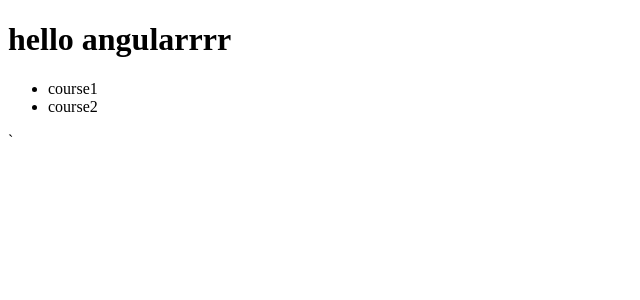
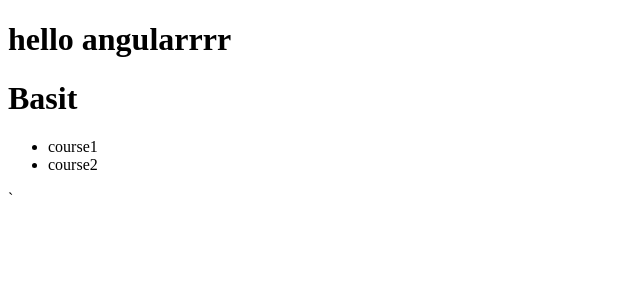
Before and after one commit to dev-basit/learning-angular, an Angular app: page / in a window 1280 px wide. Shown: the top 300 px of the page, without its empty margins (0-640 px from the left). Built offline with nearby package versions, Linux system fonts and the light colour scheme.

Commit message:
using property binding

```diff
--- a/src/app/courses/courses.component.html
+++ b/src/app/courses/courses.component.html
@@ -1 +1,2 @@
+ <h1 [textContent]="author"></h1>
  <ul><li *ngFor="let course of courses">{{course}}</li></ul> `
--- a/src/app/courses/courses.component.ts
+++ b/src/app/courses/courses.component.ts
@@ -7,6 +7,7 @@ import { CoursesService } from '../courses.service';
   styleUrls: ['./courses.component.scss'],
 })
 export class CoursesComponent {
+  author = 'Basit';
   courses;
 
   constructor(service: CoursesService) {
```
